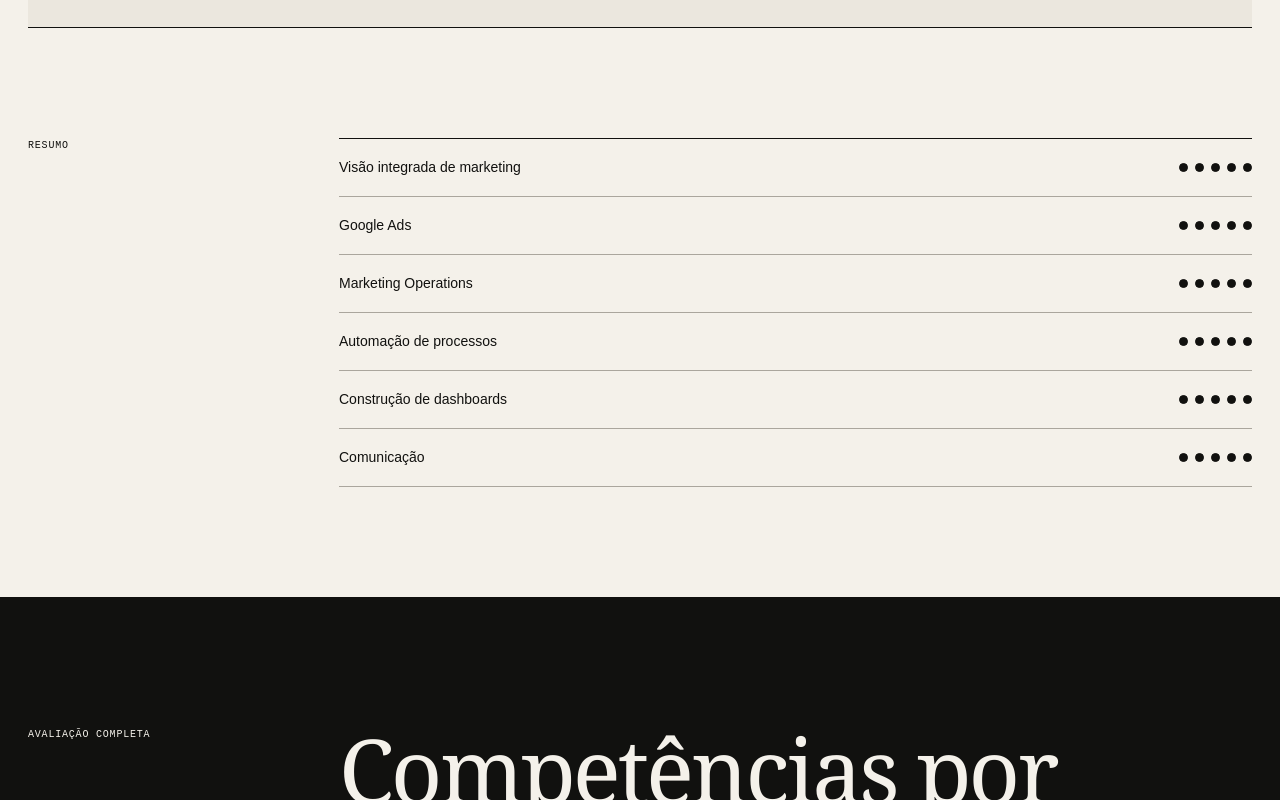
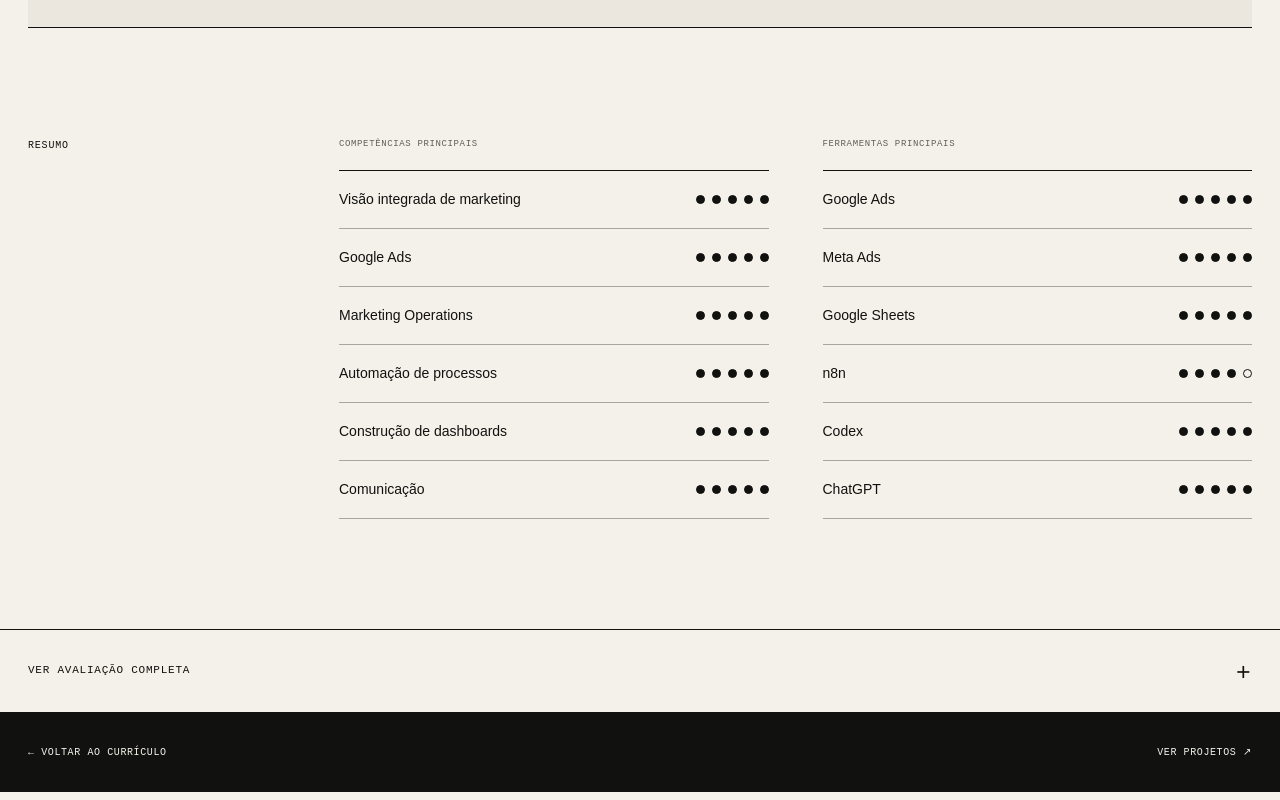
Before and after one commit to guidoni-br/portfolio, a Next.js app: page /competencias in a window 1280 px wide. Shown: the part 660-1460 px from the top of the page. Built offline with nearby package versions, Linux system fonts and the light colour scheme.

Commit message:
Improve project layout and collapse skill details

```diff
--- a/app/competencias/page.tsx
+++ b/app/competencias/page.tsx
@@ -28,6 +28,7 @@ function RatingList({ items }: { items: Rated[] }) {
 
 export default function CompetenciasPage() {
   const featured: Rated[] = [['Visão integrada de marketing',5],['Google Ads',5],['Marketing Operations',5],['Automação de processos',5],['Construção de dashboards',5],['Comunicação',5]];
+  const featuredTools: Rated[] = [['Google Ads',5],['Meta Ads',5],['Google Sheets',5],['n8n',4],['Codex',5],['ChatGPT',5]];
   return (
     <main className="inner-page skills-page">
       <SiteNav active="competencias" />
@@ -39,9 +40,14 @@ export default function CompetenciasPage() {
 
       <section className="featured-skills">
         <p className="section-index">Resumo</p>
-        <RatingList items={featured} />
+        <div className="featured-columns">
+          <div><p className="summary-label">Competências principais</p><RatingList items={featured} /></div>
+          <div><p className="summary-label">Ferramentas principais</p><RatingList items={featuredTools} /></div>
+        </div>
       </section>
 
+      <details className="skills-complete">
+        <summary><span className="label-closed">Ver avaliação completa</span><span className="label-open">Recolher avaliação</span><i aria-hidden="true">+</i></summary>
         <section className="full-competencies">
           <div className="full-heading"><p className="section-index">Avaliação completa</p><h2>Competências por<br /><em>categoria.</em></h2></div>
           <div className="competency-groups">{groups.map((group, index) => <article className={`competency-group ${group.tone}`} key={group.title}><div className="group-title"><span>0{index + 1}</span><h3>{group.title}</h3></div><RatingList items={group.items} /></article>)}</div>
@@ -51,6 +57,7 @@ export default function CompetenciasPage() {
           <div className="full-heading"><p className="section-index">Ferramentas</p><h2>Ferramentas da<br /><em>rotina.</em></h2></div>
           <RatingList items={tools} />
         </section>
+      </details>
 
       <footer className="skills-footer"><a href="/curriculo">← Voltar ao currículo</a><a href="/projetos">Ver projetos ↗</a></footer>
     </main>
--- a/app/globals.css
+++ b/app/globals.css
@@ -108,13 +108,22 @@ a { color: inherit; text-decoration: none; }
 .skills-intro { grid-column: 10 / 13; align-self: end; margin: 0 0 8px; color: var(--muted); line-height: 1.5; }
 .featured-skills { width: min(1384px, calc(100% - 56px)); margin: 0 auto; display: grid; grid-template-columns: repeat(12, 1fr); gap: 20px; padding: 110px 0; }
 .featured-skills > .section-index { grid-column: 1 / 4; }
-.featured-skills > .rating-list { grid-column: 4 / 13; }
+.featured-columns { grid-column: 4 / 13; display: grid; grid-template-columns: repeat(2, 1fr); gap: 54px; }
+.summary-label { margin: 0 0 18px; color: var(--muted); font-family: monospace; font-size: 9px; letter-spacing: .07em; text-transform: uppercase; }
 .rating-list { border-top: 1px solid currentColor; }
 .rating-list > div { display: grid; grid-template-columns: 1fr auto; gap: 20px; align-items: center; min-height: 58px; border-bottom: 1px solid var(--faint); }
 .rating-list > div > span:first-child { font-size: 14px; }
 .rating { display: flex; gap: 7px; }
 .rating i { width: 9px; height: 9px; border: 1px solid currentColor; border-radius: 50%; }
 .rating i.filled { background: currentColor; }
+.skills-complete > summary { min-height: 84px; display: flex; justify-content: space-between; align-items: center; padding: 0 max(28px, calc((100vw - 1384px) / 2)); border-top: 1px solid var(--ink); border-bottom: 1px solid var(--ink); background: var(--paper); color: var(--ink); cursor: pointer; font-family: monospace; font-size: 11px; letter-spacing: .07em; text-transform: uppercase; list-style: none; transition: background .25s, color .25s; }
+.skills-complete > summary::-webkit-details-marker { display: none; }
+.skills-complete > summary:hover, .skills-complete > summary:focus-visible { background: var(--ink); color: var(--paper); outline: none; }
+.skills-complete > summary i { font: 400 28px/1 Georgia, serif; transition: transform .3s; }
+.skills-complete .label-open { display: none; }
+.skills-complete[open] .label-closed { display: none; }
+.skills-complete[open] .label-open { display: inline; }
+.skills-complete[open] > summary i { transform: rotate(45deg); }
 .full-competencies, .tools-section { padding: 130px max(28px, calc((100vw - 1384px) / 2)); background: var(--ink); color: var(--paper); }
 .full-heading { display: grid; grid-template-columns: repeat(12, 1fr); gap: 20px; }
 .full-heading > .section-index { grid-column: 1 / 4; }
@@ -266,31 +275,36 @@ a { color: inherit; text-decoration: none; }
 .section-heading > p:last-child { grid-column: 10 / 13; align-self: end; margin: 0; color: var(--faint); font-size: 14px; line-height: 1.5; }
 .projects-section .section-heading h2 em { color: var(--faint); }
 
-.project-browser { display: grid; grid-template-columns: minmax(420px, 1.1fr) minmax(440px, .9fr); gap: 72px; margin-top: 110px; border-top: 1px solid var(--contact-rule, #595751); }
-.project-list { border-bottom: 1px solid #595751; }
+.project-browser { margin-top: 110px; border-top: 1px solid var(--contact-rule, #595751); }
+.project-list { display: grid; grid-template-columns: repeat(3, minmax(0, 1fr)); border-left: 1px solid #595751; }
 .project-row {
   width: 100%;
-  min-height: 72px;
+  min-height: 154px;
   display: grid;
-  grid-template-columns: 40px 1fr 150px 24px;
-  align-items: center;
-  gap: 12px;
+  grid-template-columns: 1fr auto;
+  grid-template-rows: auto 1fr auto;
+  align-items: start;
+  gap: 15px;
+  padding: 20px;
   border: 0;
-  border-top: 1px solid #595751;
+  border-right: 1px solid #595751;
+  border-bottom: 1px solid #595751;
   background: transparent;
   color: var(--paper);
   text-align: left;
   cursor: pointer;
-  transition: padding .25s, background .25s, color .25s;
+  transition: background .25s, color .25s, transform .25s;
 }
-.project-row:first-child { border-top: 0; }
 .project-row > span, .project-row small { font-family: monospace; font-size: 9px; letter-spacing: .055em; text-transform: uppercase; color: var(--faint); }
-.project-row strong { font-family: Georgia, serif; font-size: clamp(1.2rem, 1.6vw, 1.65rem); font-weight: 400; letter-spacing: -.025em; }
+.project-row strong { grid-column: 1 / 3; align-self: center; font-family: Georgia, serif; font-size: clamp(1.45rem, 2vw, 2rem); font-weight: 400; line-height: 1; letter-spacing: -.025em; }
+.project-row small { align-self: end; }
 .project-row i { font-style: normal; font-size: 17px; }
-.project-row:hover, .project-row:focus-visible, .project-row.active { padding-left: 14px; padding-right: 14px; background: var(--paper); color: var(--ink); outline: none; }
+.project-row:hover, .project-row:focus-visible, .project-row.active { background: var(--paper); color: var(--ink); outline: none; }
+.project-row:hover, .project-row:focus-visible { transform: translateY(-3px); }
 .project-row:hover :is(span,small), .project-row:focus-visible :is(span,small), .project-row.active :is(span,small) { color: var(--muted); }
 
-.project-detail { position: sticky; top: 24px; align-self: start; min-height: 610px; padding: 28px; background: var(--paper); color: var(--ink); }
+.project-detail { min-height: 610px; display: grid; grid-template-columns: minmax(0, .9fr) minmax(420px, 1.1fr); grid-template-rows: auto auto auto 1fr; column-gap: 72px; margin-top: 42px; padding: 42px; background: var(--paper); color: var(--ink); }
+.project-detail > .detail-top { grid-column: 1 / 3; }
 .detail-top { display: flex; justify-content: space-between; gap: 20px; font-family: monospace; font-size: 9px; letter-spacing: .06em; text-transform: uppercase; }
 .status { display: inline-flex; align-items: center; gap: 7px; color: var(--muted); }
 .status i { width: 6px; height: 6px; border-radius: 50%; background: var(--ink); }
@@ -301,6 +315,7 @@ a { color: inherit; text-decoration: none; }
 .project-detail dd { margin: 0; font-size: 14px; line-height: 1.45; }
 .project-detail ul { display: flex; flex-wrap: wrap; gap: 8px; margin: 24px 0 48px; padding: 0; list-style: none; }
 .project-detail li { padding: 6px 8px; border: 1px solid var(--faint); font-family: monospace; font-size: 9px; text-transform: uppercase; letter-spacing: .04em; }
+.project-detail > .inline-demo { grid-column: 2; grid-row: 2 / 5; align-self: stretch; margin-top: 70px; }
 .demo-link { display: flex; justify-content: space-between; align-items: center; min-height: 54px; padding: 0 16px; background: var(--ink); color: var(--paper); font-family: monospace; font-size: 10px; letter-spacing: .06em; text-transform: uppercase; }
 .demo-link span { font-size: 18px; transition: transform .2s; }
 .demo-link:hover span, .demo-link:focus-visible span { transform: translate(4px,-4px); }
@@ -425,6 +440,8 @@ a { color: inherit; text-decoration: none; }
   .next-links a:last-child { border-bottom: 0; }
   .featured-skills { width: calc(100% - 34px); display: block; padding: 80px 0; }
   .featured-skills > .section-index { display: block; margin-bottom: 50px; }
+  .featured-columns { display: grid; grid-template-columns: 1fr; gap: 50px; }
+  .skills-complete > summary { min-height: 72px; padding: 0 17px; }
   .full-competencies, .tools-section { padding: 90px 17px; }
   .full-heading { display: block; }
   .full-heading h2 { margin-top: 55px; }
@@ -462,9 +479,11 @@ a { color: inherit; text-decoration: none; }
   .section-heading h2 { margin-top: 55px; }
   .section-heading > p:last-child { max-width: 460px; margin-top: 42px; }
   .project-browser { grid-template-columns: 1fr; gap: 38px; margin-top: 70px; }
-  .project-row { grid-template-columns: 32px 1fr 18px; min-height: 66px; }
-  .project-row small { display: none; }
-  .project-detail { position: static; min-height: 0; padding: 20px 17px; }
+  .project-list { grid-template-columns: 1fr; }
+  .project-row { min-height: 126px; padding: 17px; }
+  .project-row small { display: block; }
+  .project-detail { position: static; min-height: 0; display: block; margin-top: 28px; padding: 20px 17px; }
+  .project-detail > .inline-demo { margin-top: 34px; }
   .project-detail h3 { margin: 50px 0 40px; }
   .project-detail dl div { grid-template-columns: 90px 1fr; }
   .profile-grid { grid-template-columns: 1fr; gap: 55px; margin-top: 70px; }
```
Lines whose indentation alone changed are shown as unchanged.
